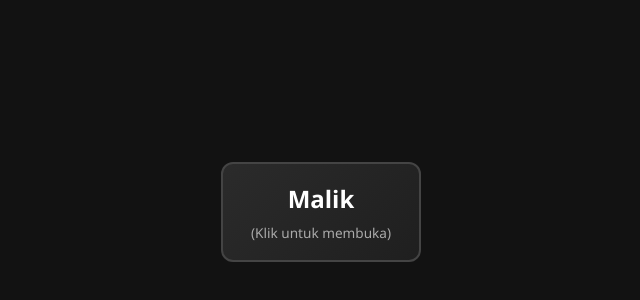
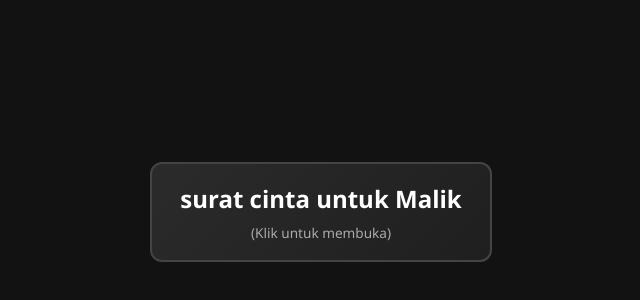
Before and after one commit to Fatrokets23/yahaaaaaa, a plain HTML site: page index.html in a window 1280 px wide. Shown: the part 188-488 px from the top of the page, without its empty margins (319-959 px from the left). Drawn offline with Linux system fonts and the light colour scheme.

Commit message:
Update label text for kejutan-toggle

```diff
--- a/index.html
+++ b/index.html
@@ -136,7 +136,7 @@
 
     <!-- Teks utama yang bisa diklik -->
     <label for="kejutan-toggle" class="tombol-kenangan">
-      Malik
+     surat cinta untuk Malik
       <span class="petunjuk">(Klik untuk membuka)</span>
     </label>
 
```
